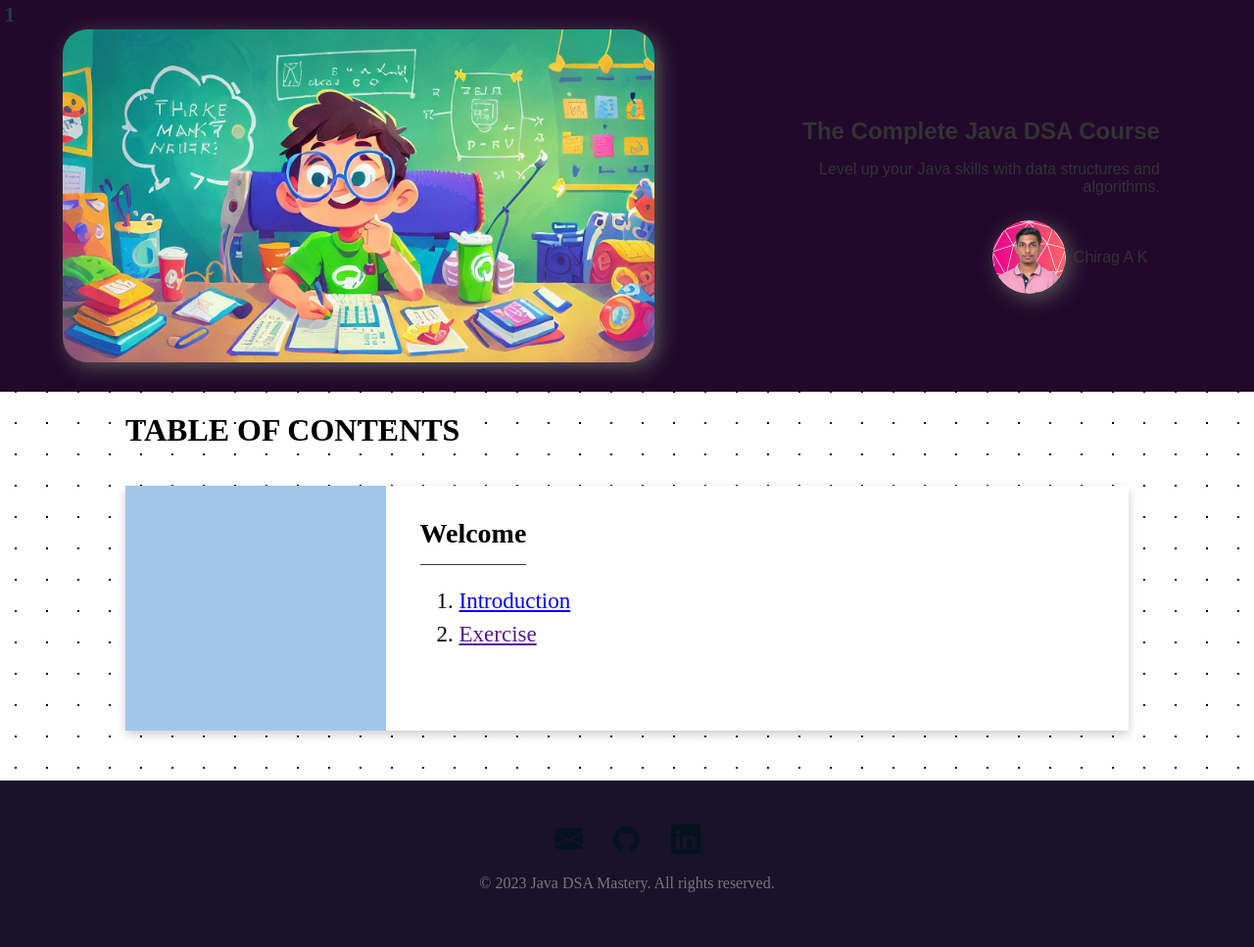
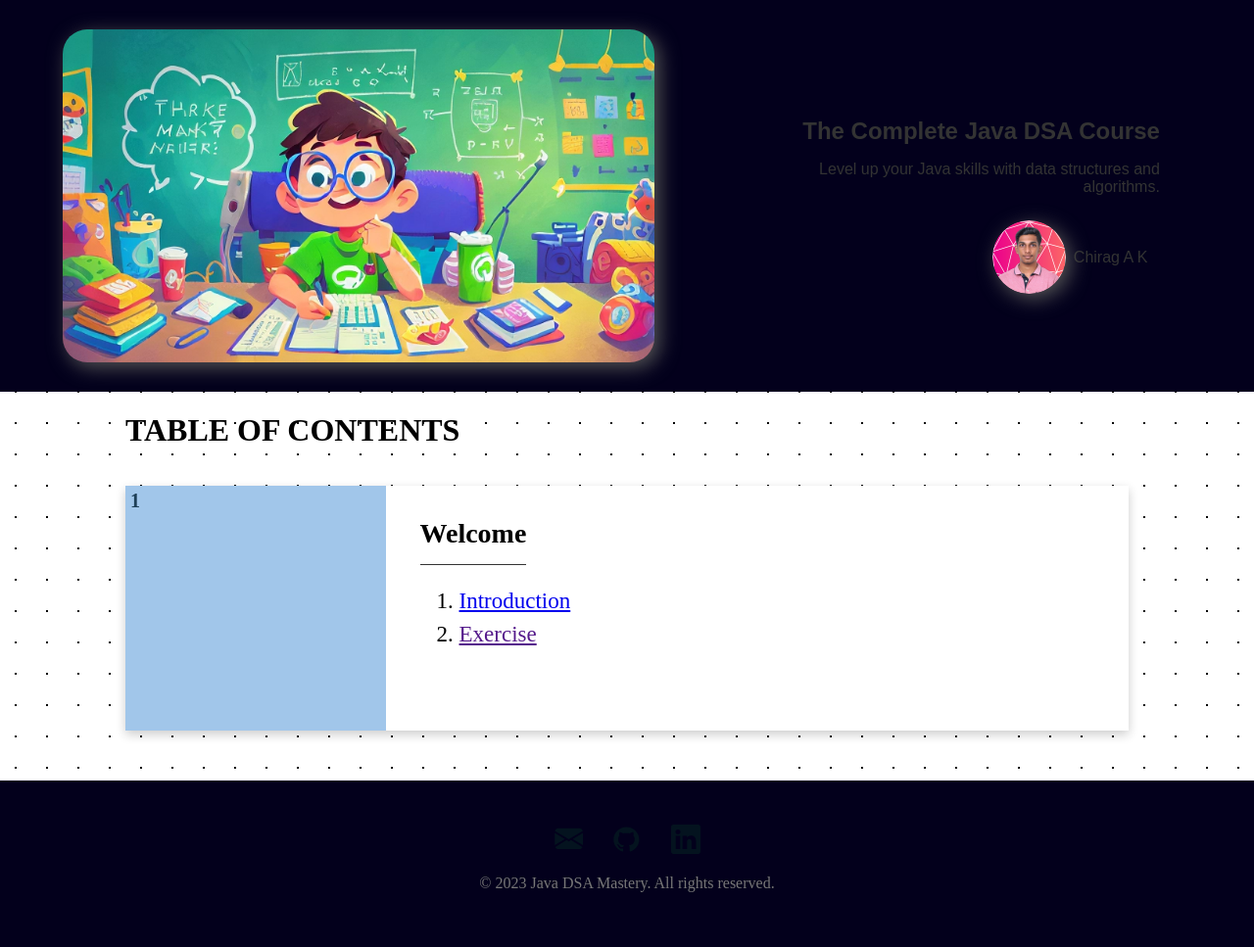
Before and after one commit to chiragak/dsa101.github.io, a PHP site: page / in a window 1280 px wide. Shown: the whole page at 98% size. Run offline with PHP 8.4, Linux system fonts and the light colour scheme; some libraries are stand-ins or nearby versions.

Commit message:
modified style.css in css

```diff
--- a/assets/css/style.css
+++ b/assets/css/style.css
@@ -14,7 +14,6 @@ body {
   padding: 10px;
   box-sizing: border-box;
 }
-
 .navbar {
   border-bottom: 1px solid #ccc;
   background-color: #ffffff;
@@ -40,7 +39,6 @@ body {
   padding: 7px;
   border-radius: 7px;
 }
-
 .outer-heading
 {
   font-size: 3em;
@@ -65,7 +63,8 @@ body {
 {
   color: #000000;
   box-shadow: 0 4px 8px 0 rgba(0,0,0,.2);
-    margin: 11% 5% 7% 5%;
+  margin-top: 10%;
+  margin: 15% 5% 7% 5%;
   border-radius: 3px;
   background-color:#ffffff;
   padding: 4px 0%;
@@ -112,23 +111,21 @@ body {
 }
 .language-java {
 border-radius: 22px;
-
-
 }
 .lesson-title
 {
   margin-left: 10%;
 }
+
 .main {
 display: flex;
 align-items: center;
 width: 100%;
 height: 400px;
-  background-color: #22092C;
+background-color: #03001C;
 }
-
 .footer {
-  background-color: #18122B;
+  background-color: #03001C;
   color: #777777;
   padding: 40px;
   text-align: center;
@@ -140,15 +137,12 @@ body {
 height: 85%;
 margin-left: 5%;
 filter: drop-shadow(5px 5px 10px #555);
-
 }
-
 .courseicon img {
 max-width: 100%;
 max-height: 100%;
 border-radius: 25px;
 }
-
 .courseinfo {
 margin-left: 10%;
 font-family: Arial, sans-serif;
@@ -161,7 +155,6 @@ body {
 
 height: 100%;
 }
-
 .courseinfo {
 height: 100%;
 width: 100%;
@@ -176,14 +169,12 @@ body {
 max-width: 100%;
 height: auto;
 } */
-
 .courseinfo h1 {
 margin-top: 50px;
 font-size: 24px;
 font-weight: bold;
 margin-right: 10%;
 }
-
 .courseinfo p {
 margin-right: 10%;
 font-size: 16px;
@@ -208,13 +199,9 @@ border-radius: 75px;
 }
 .author p{
 margin: 0 8% 0 2%;
-
 display: flex;
 align-items: center;
 }
-
-
-
 .section-name
 {
 box-shadow: 0 4px 10px 0 rgba(0,0,0,.2);
@@ -232,31 +219,25 @@ border-radius: 75px;
 /* margin: 0; */
 width: 80%;
 margin: 0 auto; /* Add this line to center align */
-
 }
 .lesson-details
 {
 display: flex;
 background-color: #ffffff;
-  height: 250px; */
 /* min-width: 600px; */
+height: 250px;
 position: relative;
-
-
 }
-
 .lesson-preface
 {
 align-items: center;
+background-color: #88882f;
 background-color: #A1C6EA;
 color: #4dd0e1;
 display: flex;
 justify-content: center;
 padding: 25px;
 width: 30%;
-  top
-
-
 }
 .lesson-text
 {
@@ -264,7 +245,6 @@ border-radius: 75px;
 padding: 0px 5px 25px 35px;
 width: 100% ;
 }
-
 .lesson-details h3
 {
 border-bottom: 1px solid #333;
@@ -273,18 +253,14 @@ border-radius: 75px;
 font-weight: 700;
 margin-bottom: 20px;
 padding-bottom: 10px;
-
-
-
 }
 .lesson-text li
 {
 list-style-type:decimal;
 font-size: 23px;
 }
-
 .lesson-preface:before {
-  color: #1e3f57;
+color:#1e3f57;
   content: counter(my-awesome-counter);
   font-size: 20px;
   font-weight: 700;
@@ -292,14 +268,11 @@ border-radius: 75px;
   position: absolute;
   top: 0;
 }
-
 @media screen and (max-width: 768px) {
-
   .navbar .heading {
       /* font-size: 2em; */
       display: none;
   }
-
   .outer-card
   {
     margin-top: 30%;
@@ -316,21 +289,17 @@ border-radius: 75px;
     margin: 0px 15px;
   }
   .prevnext a {
-
     padding: 8px 10px;
   }
-
   .language-java {
     font-size: 1rem;
     }
-
     .main{
       height: 300px;
     }
     .courseicon img {
      display: none;
     }
-
     .courseinfo
     {
       margin-left: 0;
```
Lines whose indentation alone changed are shown as unchanged.
